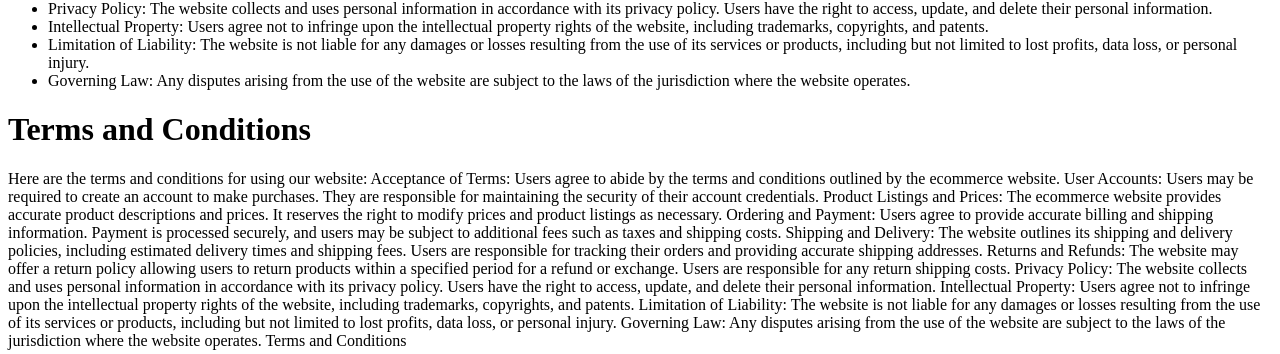
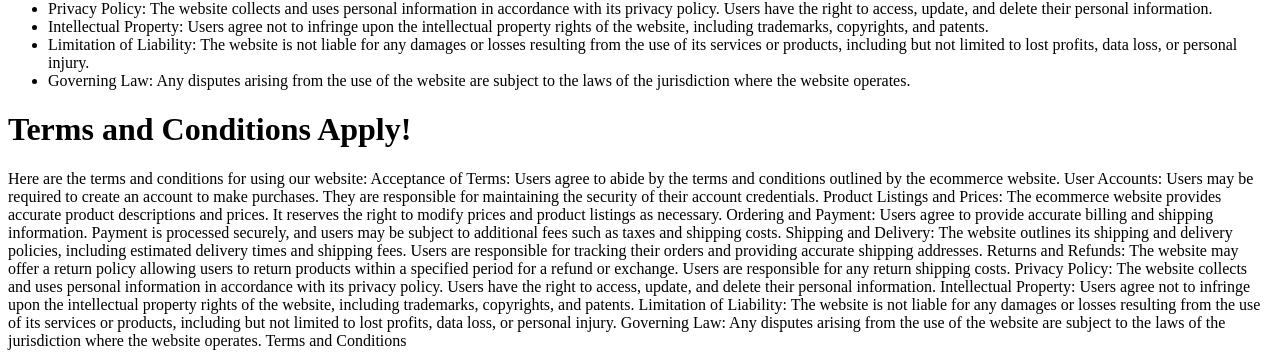
Before and after one commit to gachiza/onlineshop, a Django app: page /myecommerce/terms-and-conditions/ in a window 1280 px wide. Shown: the part 212-566 px from the top of the page. Run offline with Django 5.2, Linux system fonts and the light colour scheme; data comes from the database, SQL or seed files in the repository; both versions use the stored data as it was after the commit.

Commit message:
i have made some changes in terms_and_conditions.html

```diff
--- a/myecommerce/templates/terms_and_conditions.html
+++ b/myecommerce/templates/terms_and_conditions.html
@@ -20,7 +20,7 @@
     </ul>
 </head>
 <body>
-    <h1>Terms and Conditions</h1>
+    <h1>Terms and Conditions Apply!</h1>
     <p>{{ terms.content }}</p>
 </body>
 </html>
```
Also changed, not shown: db.sqlite3.
